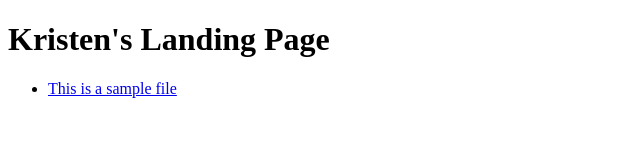
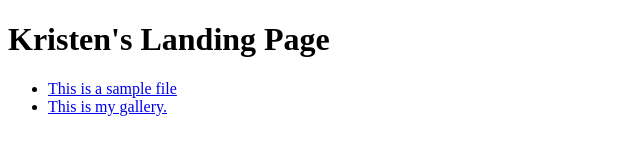
Before and after one commit to crazyk99/hello-world, a plain HTML site: page index.html in a window 1280 px wide. Shown: the whole page, without its empty margins (0-640 px from the left). Drawn offline with Linux system fonts and the light colour scheme.

Commit message:
added link to gallery

```diff
--- a/index.html
+++ b/index.html
@@ -8,6 +8,7 @@
 		<nav>
 			<ul>
 				<li><a href=download.jpg>This is a sample file</a></li>
+				<li><a href=gallery.html>This is my gallery.</a></li>
 			</ul>
 		</nav>
 	</body>
```
